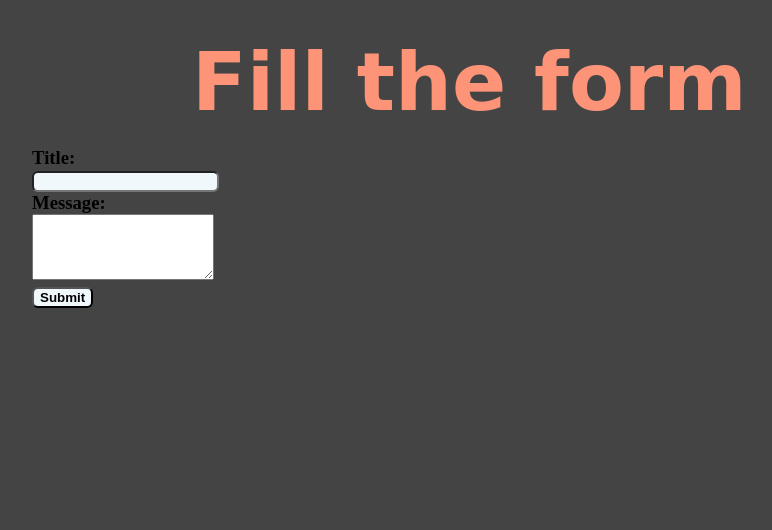
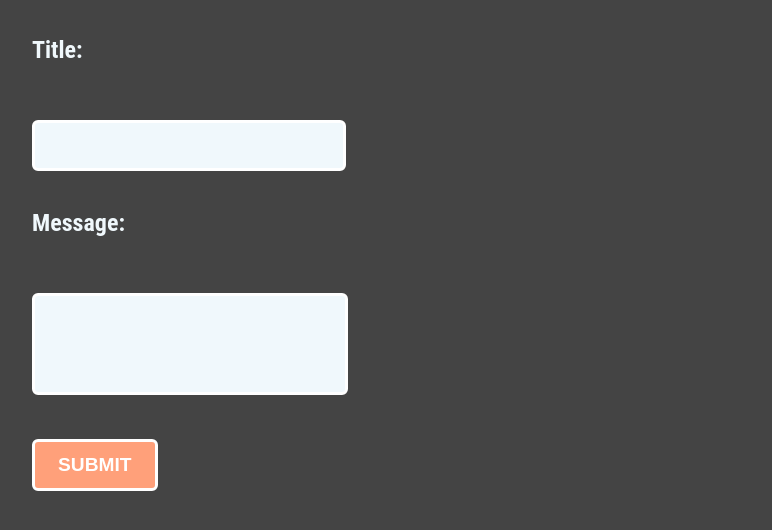
Before and after one commit to jonatanUri/AskMate, a Flask app: page /new-question in a window 1280 px wide. Shown: the part 124-654 px from the top of the page, without its empty margins (128-900 px from the left). Run offline with Flask 2, Linux system fonts and the light colour scheme.

Commit message:
CSS update on comment, registration, new question, new answer htmls

```diff
--- a/static/style.css
+++ b/static/style.css
@@ -78,11 +78,34 @@ h1 {
 
 }
 
+h6 {
+    font-family: 'Roboto Condensed', sans-serif;
+    font-size: 1em;
+}
+
+.answer-message {
+    margin-bottom: 0;
+}
+
+.comment-data {
+    margin-top: 3px;
+    margin-bottom: 30px;
+    padding-bottom: 3px;
+
+}
+
 a {
     text-decoration: none;
     color: #f0f8fc;
     font-family: 'Roboto Condensed', sans-serif;
     transition: 0.2s;
+}
+
+.page-title {
+    font-size: 1.5em;
+    text-decoration: none;
+    color: #f0f8fc;
+    font-family: 'Roboto Condensed', sans-serif;
 }
 
 a:visited {
@@ -207,6 +230,18 @@ input {
     background-color: #f0f8fc;
 }
 
+.big_register_box {
+    font-size: 1.2em;
+    padding: 0.6em 1.2em;
+    border:.2em solid white;
+    border-radius: 6px;
+    font-weight: bold;
+    background-color: #f0f8fc;
+    height: 5em;
+    width: 17.5em;
+    resize: none;
+}
+
 .login_box {
     font-size: 1.2em;
     padding: 0.6em 1.2em;
--- a/templates/a-comment.html
+++ b/templates/a-comment.html
@@ -7,13 +7,13 @@
         <div class="header"> <a href="/"><img src="/static/images/home_button.png" class="home-button"></a><h1>Comments</h1></div>
     </head>
     <body>
-        <h1><a href="/question/{{ num }}">Back</a> </h1>
+        <a href="/question/{{ num }}" class="btn">Back</a>
         <div class="comment">
             <form action="/answercomment" method="post">
                 <p>
                     {% if u_name != None %}
-                        <label for="comment">Comment:</label><br>
-                        <input type="text" name="comment" id="comment">
+                        <h2 class="page-title">Comment:</h2><br>
+                        <input type="text" name="comment" id="comment" class="register_box">
                         <input type="hidden" value="{{ num }}" name="question_id" id="question_id"><br>
                         <input type="hidden" value="{{ answer_id }}" name="answer_id", id="answer_id"><br>
                         <br>
--- a/templates/new-question.html
+++ b/templates/new-question.html
@@ -7,18 +7,16 @@
         <div class="header"> <a href="/"><img src="/static/images/home_button.png" class="home-button"></a><h1>NEW QUESTION</h1></div>
     </head>
     <body>
-        <h1>Fill the form</h1>
         <form method="POST" action="/submit-question">
-            <h3>Title:
-                <br>
-                <input type="text" name="title" id="title">
-                <br>
-                Message:
-                <br>
-                <textarea name="message" id="message" rows="4" cols="20"></textarea>
-                <br>
-                <input type="submit" value="Submit">
-            </h3>
+            <h2 class="page-title"> Title: </h2>
+            <br> <br>
+            <input type="text" name="title" id="title" class="register_box">
+            <br> <br>
+            <h2 class="page-title"> Message: </h2>
+            <br> <br>
+            <textarea name="message" id="message" rows="4" cols="20" class="big_register_box"></textarea>
+            <br> <br>
+            <input type="submit" value="Submit" class="login_btn">
         </form>
     </body>
 </html>
--- a/templates/q-comment.html
+++ b/templates/q-comment.html
@@ -7,13 +7,13 @@
         <div class="header"> <a href="/"><img src="/static/images/home_button.png" class="home-button"></a><h1>Comments</h1></div>
     </head>
     <body>
-        <h1><a href="/question/{{ num }}">Back</a> </h1>
+        <a href="/question/{{ num }}" class="btn">Back</a>
         <div class="comment">
             <form action="/comment" method="post">
                 <p>
                     {% if u_name != None %}
-                        <label for="comment">Comment:</label><br>
-                        <input type="text" name="comment" id="comment">
+                        <h2 class="page-title">Comment:</h2><br>
+                        <input type="text" name="comment" id="comment" class="register_box">
                         <input type="hidden" value="{{ num }}" name="question_id" id="question_id"><br>
                         <br>
                         <button type="submit" class="btn">Submit</button>
```
Also changed, not shown: templates/new-answer.html (+5 -6 lines), templates/question.html (+7 -11 lines), templates/registration.html (+2 -6 lines).
